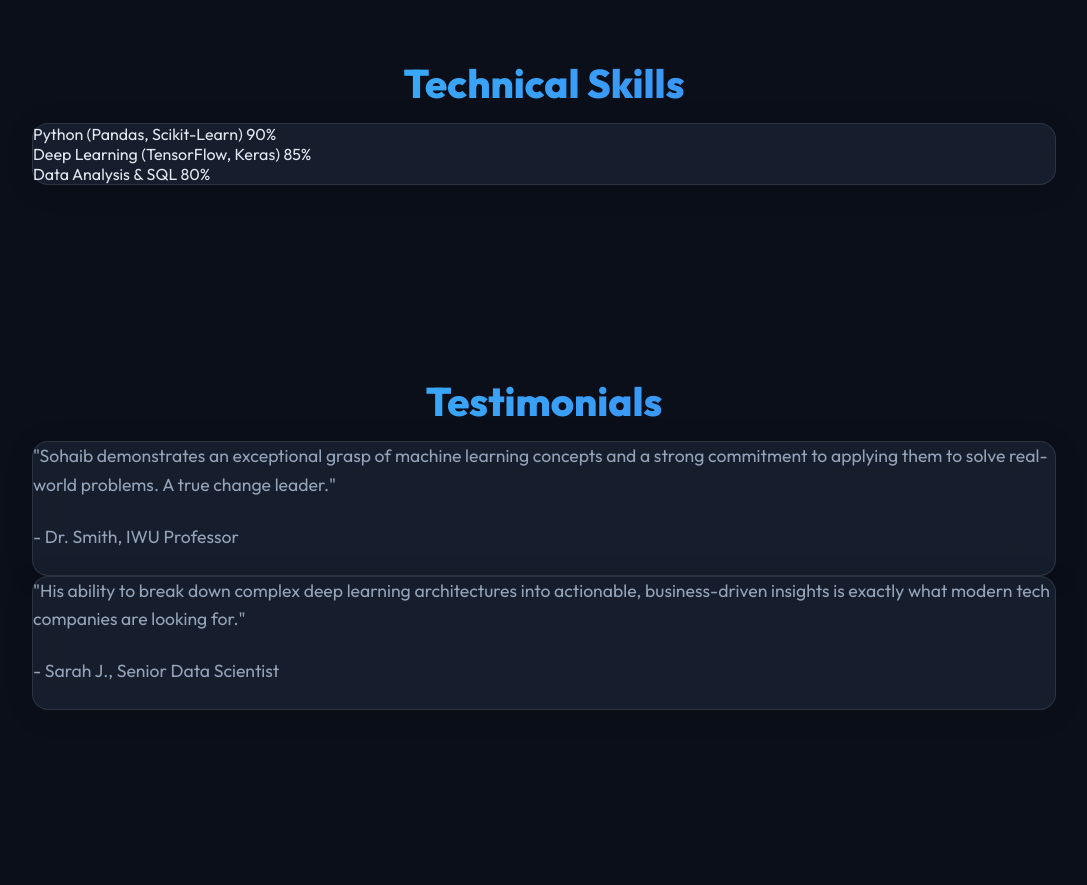
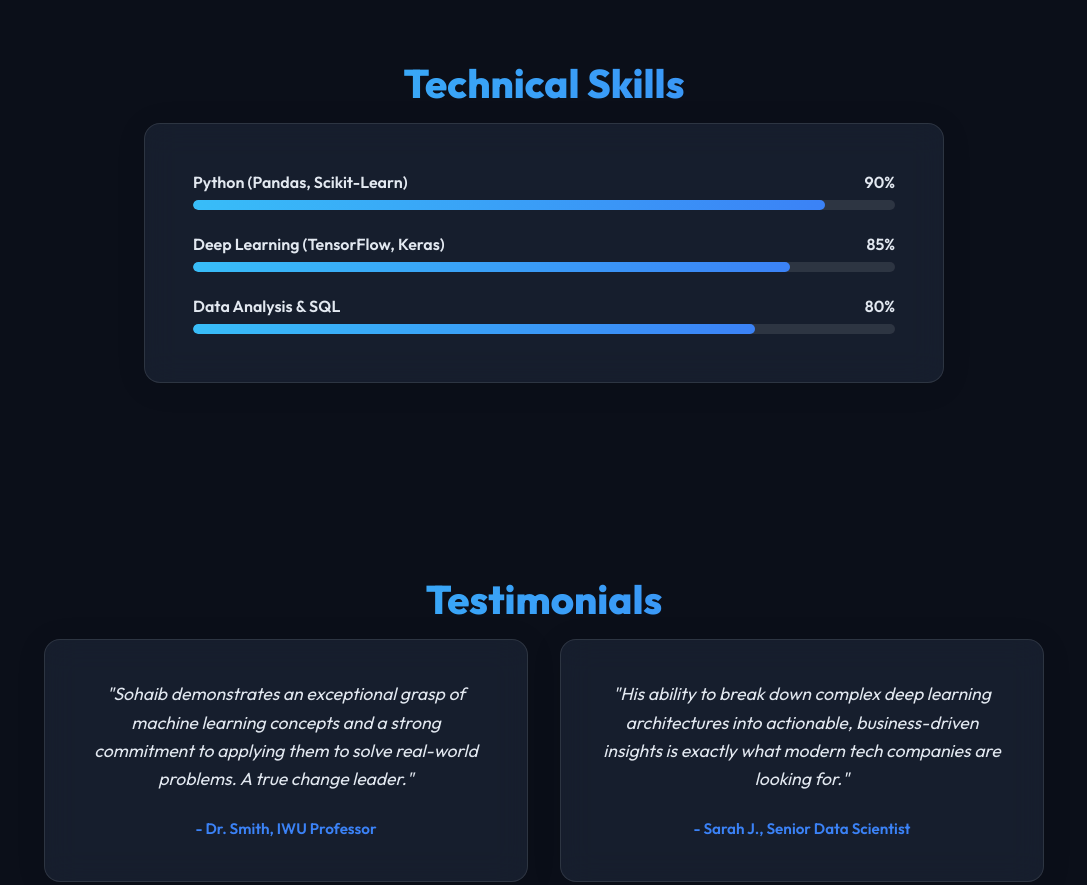
Before and after one commit to Sohai6mahmood/portfoliosohaib, a plain HTML site: page index.html in a window 1280 px wide. Shown: the part 1520-2405 px from the top of the page, without its empty margins (96-1183 px from the left). Drawn offline with Linux system fonts and the light colour scheme.

Commit message:
Add styles for skills and testimonials sections
Added styles for skills and testimonials sections.

```diff
--- a/style.css
+++ b/style.css
@@ -240,6 +240,72 @@ p {
     padding: 3rem;
 }
 
+/* Skills Section */
+.skills-content {
+    max-width: 800px;
+    margin: 0 auto;
+    padding: 3rem;
+}
+
+.skill-item {
+    margin-bottom: 1.5rem;
+}
+
+.skill-item:last-child {
+    margin-bottom: 0;
+}
+
+.skill-info {
+    display: flex;
+    justify-content: space-between;
+    margin-bottom: 0.5rem;
+    font-weight: 600;
+    color: var(--text-primary);
+}
+
+.progress-bar {
+    width: 100%;
+    height: 10px;
+    background: rgba(255, 255, 255, 0.1);
+    border-radius: 5px;
+    overflow: hidden;
+}
+
+.progress {
+    height: 100%;
+    background: linear-gradient(90deg, #38bdf8, #3b82f6);
+    border-radius: 5px;
+    transition: width 1.5s ease-in-out;
+}
+
+/* Testimonials Section */
+.testimonial-grid {
+    display: grid;
+    grid-template-columns: repeat(auto-fit, minmax(350px, 1fr));
+    gap: 2rem;
+    max-width: 1000px;
+    margin: 0 auto;
+}
+
+.testimonial-card {
+    padding: 2.5rem;
+    text-align: center;
+}
+
+.quote {
+    font-size: 1.1rem;
+    font-style: italic;
+    color: var(--text-primary);
+    margin-bottom: 1.5rem;
+}
+
+.author {
+    color: var(--accent-color);
+    font-weight: 600;
+    font-size: 0.95rem;
+    margin-bottom: 0;
+}
+
 /* Artifacts Section */
 .artifact-grid {
     display: grid;
```
